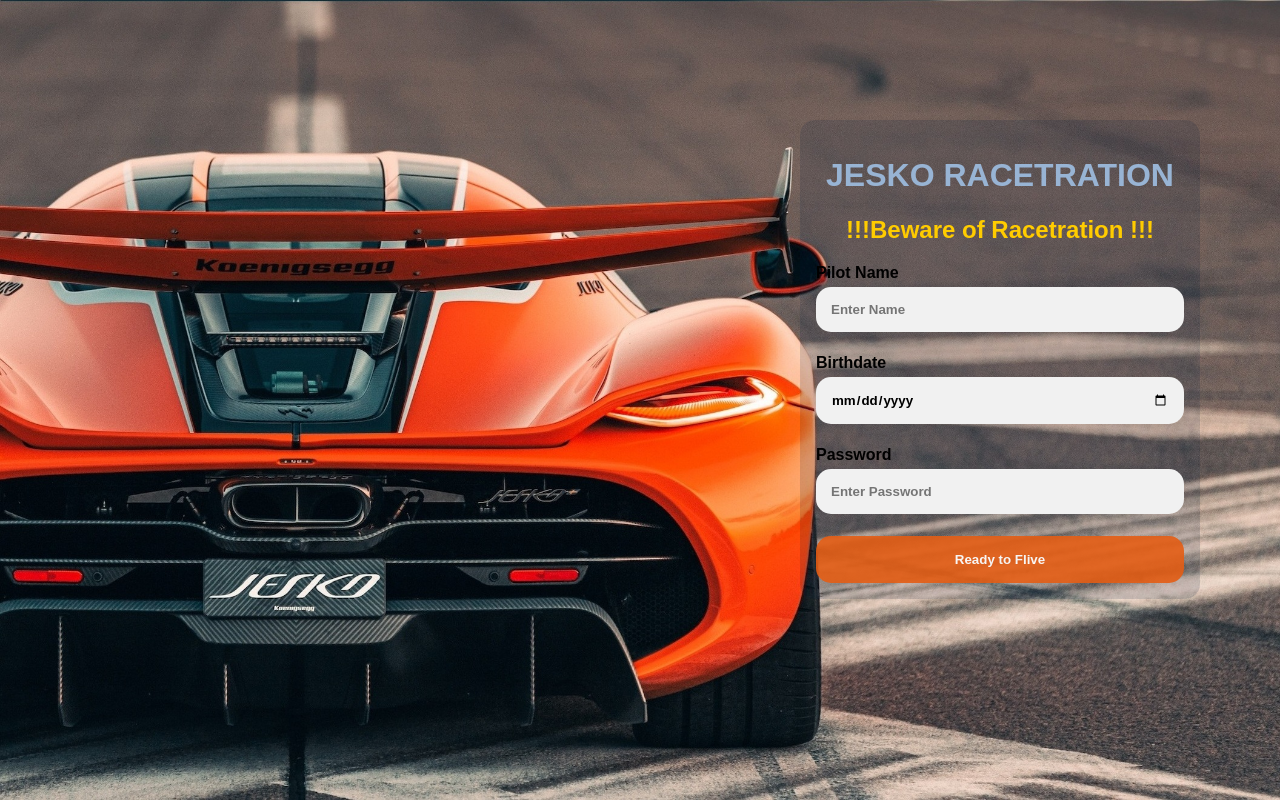
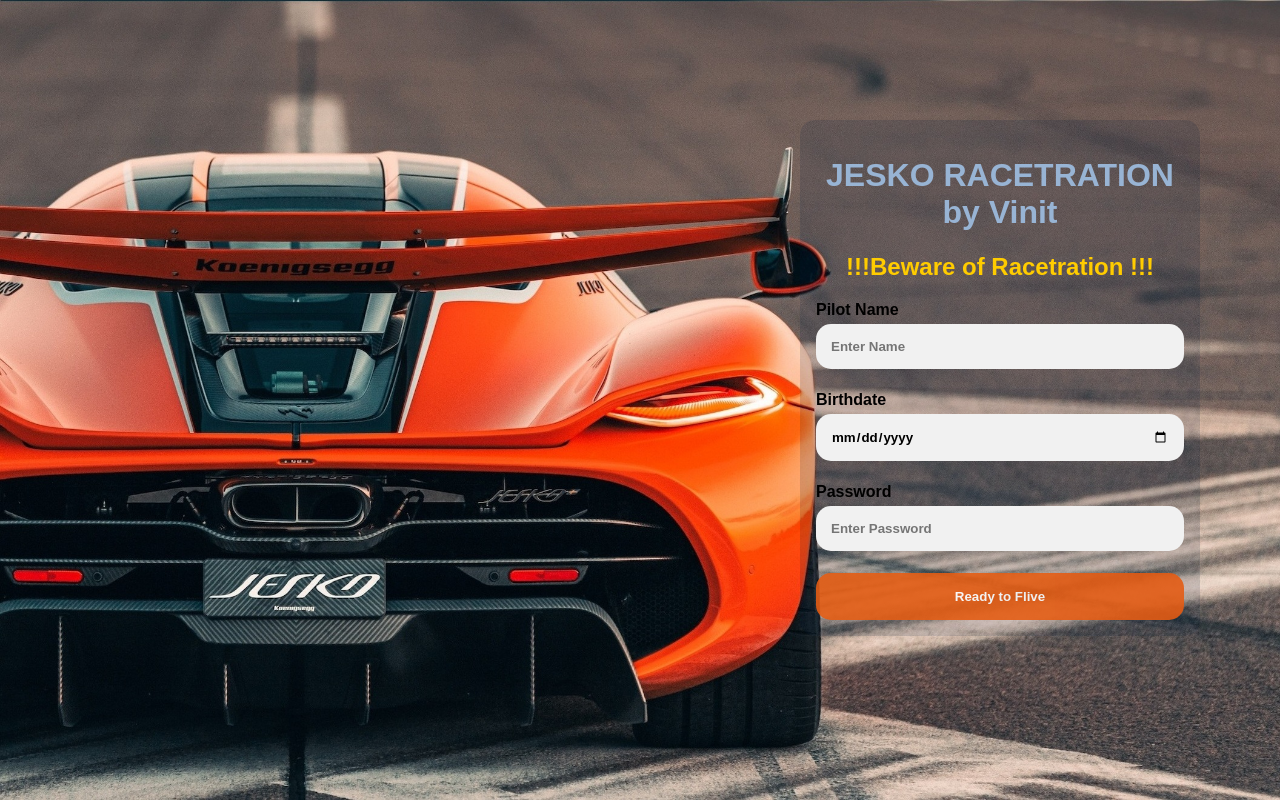
Before and after one commit to vinit-creator/project1, a plain HTML site: page index.html in a window 1280 px wide. Drawn offline with Linux system fonts and the light colour scheme.

Commit message:
Update index.html

```diff
--- a/index.html
+++ b/index.html
@@ -81,7 +81,7 @@ header{
 	<div class="bg">
 		<header></header>
 		<form method="POST" class="container">
-		<h1 style="color:#98b4d4"> JESKO RACETRATION </h1>
+		<h1 style="color:#98b4d4"> JESKO RACETRATION by Vinit </h1>
 		<h2 style="color: #ffcc00">!!!Beware of Racetration !!!</h2>
 
 
```
